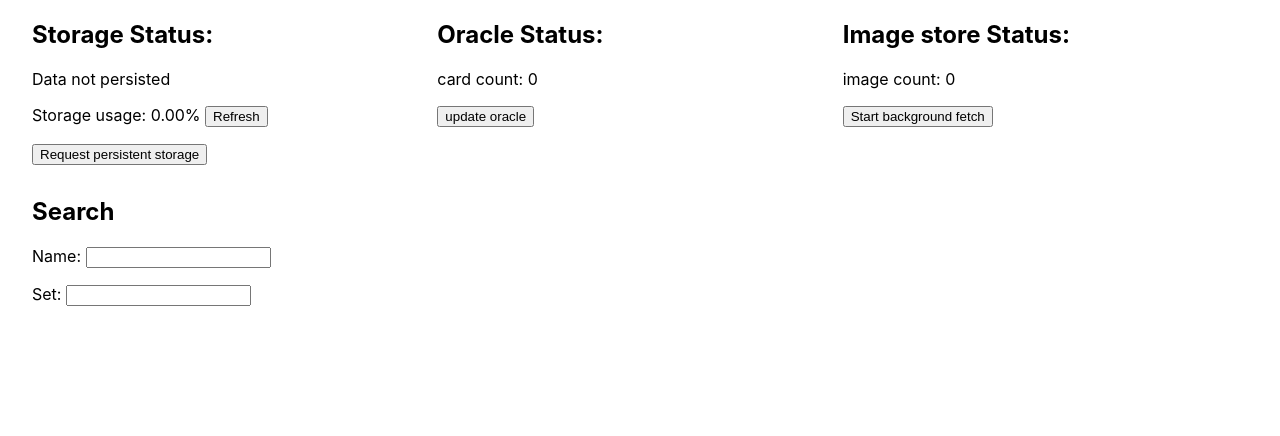
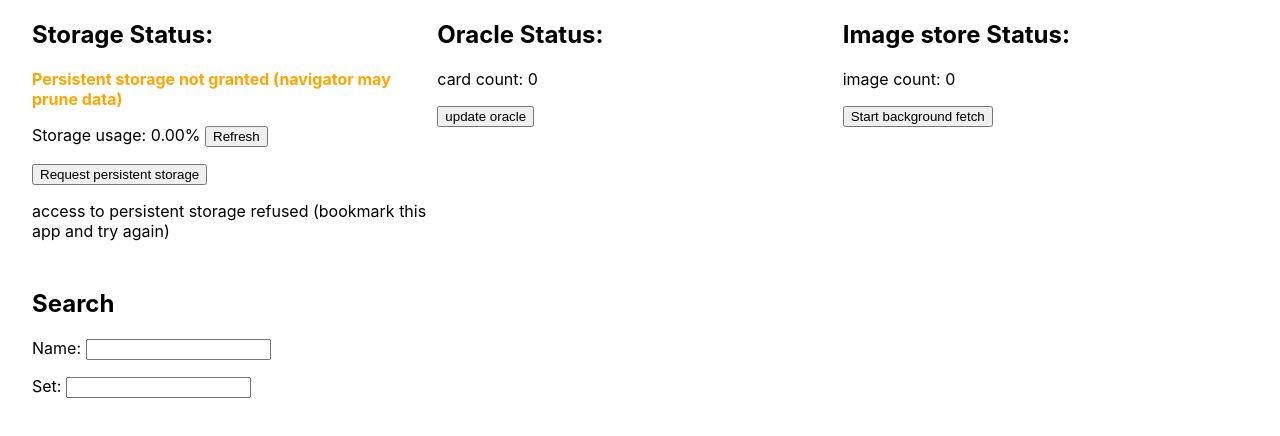
Before and after one commit to PierreJeanjacquot/poc-webatrice-oracle, a React (Create React App) app: page / in a window 1280 px wide. Both pictures are taken after a click on the button "Request persistent storage". Shown: the top 436 px of the page. Built offline with nearby package versions, Linux system fonts and the light colour scheme.

Commit message:
more explicit storage status

```diff
--- a/src/components/StorageStatus.tsx
+++ b/src/components/StorageStatus.tsx
@@ -7,6 +7,7 @@ const storageApiAvailabe =
 function StorageStatus(): JSX.Element {
   const [idbEnabled, setIdbEnabled] = useState(false);
   const [persistent, setPersistent] = useState(false);
+  const [requestRejected, setRequestRejected] = useState(false);
   const [storageUsage, setStorageUsage] = useState(0);
   const [storageQuota, setStorageQuota] = useState(0);
 
@@ -46,20 +47,46 @@ function StorageStatus(): JSX.Element {
       const persisted = await navigator.storage.persist();
       console.log("persisted", persisted);
       setPersistent(persisted);
+      if (persisted) {
+        setRequestRejected(false);
+      } else {
+        setRequestRejected(true);
+      }
     }
   };
 
   return (
     <div>
       <h2>Storage Status:</h2>
-      {!storageApiAvailabe && <p>navigator.storage not availabe</p>}
-      {!idbEnabled && <p>DB disabled</p>}
-      {!persistent && <p>Data not persisted</p>}
+      {!storageApiAvailabe && (
+        <p style={{ fontWeight: "bold", color: "red" }}>
+          navigator.storage not availabe
+        </p>
+      )}
+      {!idbEnabled && (
+        <p style={{ fontWeight: "bold", color: "red" }}>DB disabled</p>
+      )}
+      {!persistent ? (
+        <p style={{ fontWeight: "bold", color: "orange" }}>
+          Persistent storage not granted (navigator may prune data)
+        </p>
+      ) : (
+        <p style={{ fontWeight: "bold", color: "green" }}>
+          Persistent storage granted
+        </p>
+      )}
       <p>
         Storage usage: {storagePercent}%{" "}
         <button onClick={estimateStorage}>Refresh</button>
       </p>
-      <button onClick={requestPersist}>Request persistent storage</button>
+      {!persistent && (
+        <button onClick={requestPersist}>Request persistent storage</button>
+      )}
+      {requestRejected && (
+        <p>
+          access to persistent storage refused (bookmark this app and try again)
+        </p>
+      )}
     </div>
   );
 }
```
